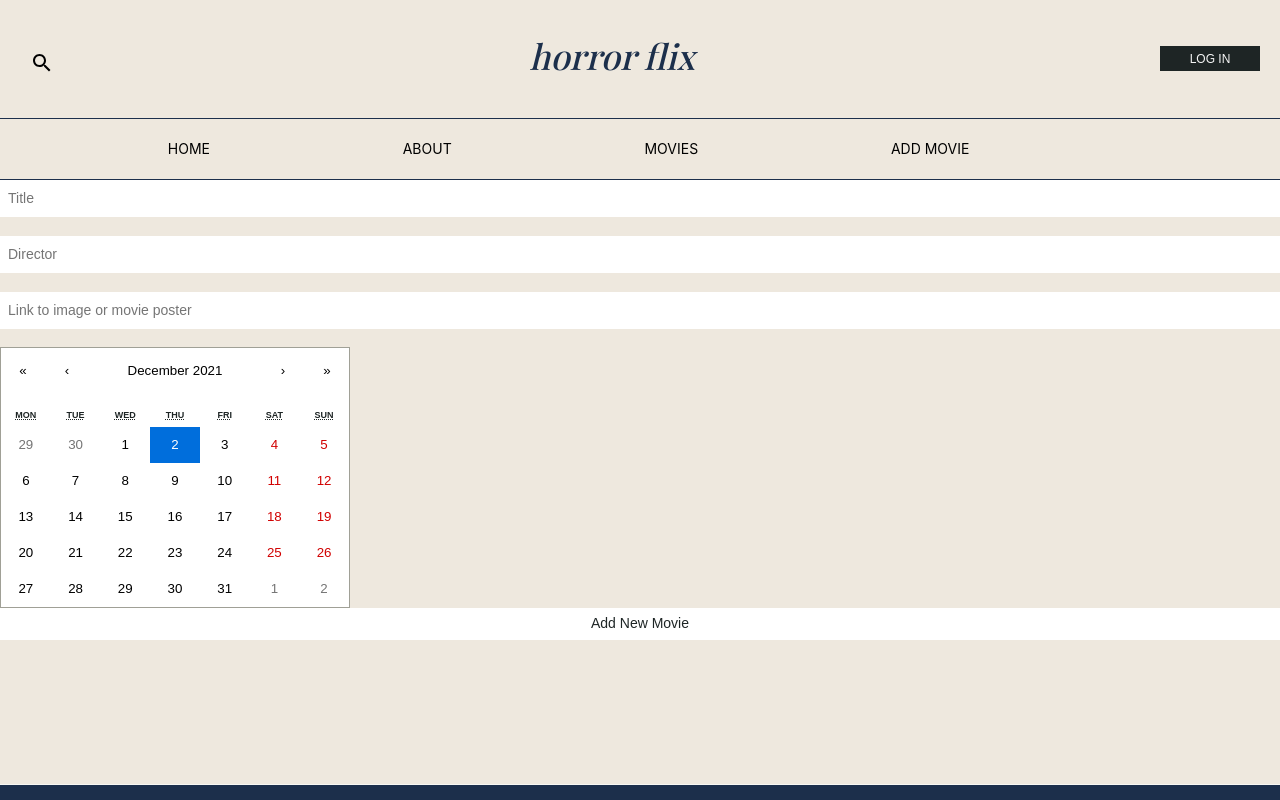
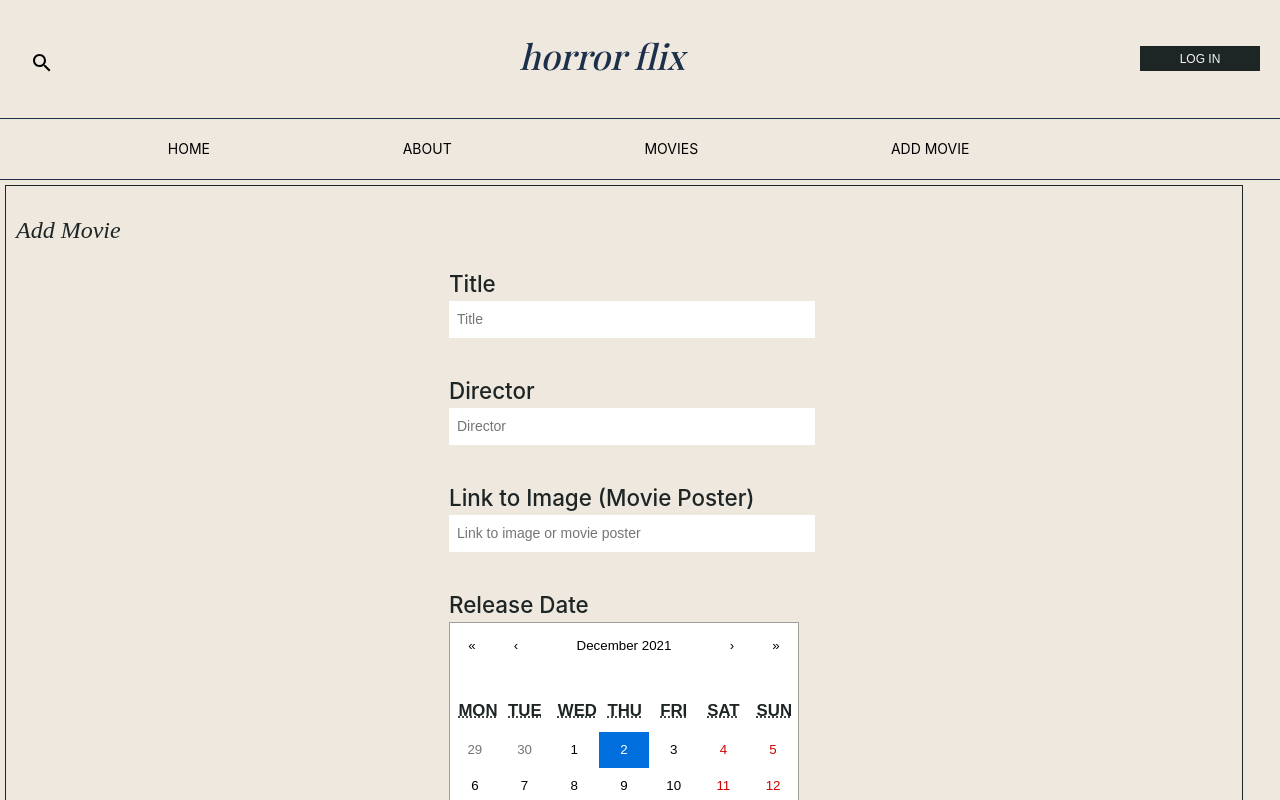
Before and after one commit to JLPinthecity/horror-movies-frontend, a React (Create React App) app: page /horror_movies/new in a window 1280 px wide. Shown: the top 800 px of the page. Built offline with nearby package versions, Linux system fonts and the light colour scheme; no server answers; a web font is replaced by a local one.

Commit message:
add styling to new movie form

```diff
--- a/src/App.css
+++ b/src/App.css
@@ -48,7 +48,7 @@ input {
     justify-content: center;
     background-color: #1e2525;
     border: none;
-    width: 100px;
+    width: 120px;
     padding: 3px 8px;
     margin: 20px;
     font-size: 12px;
--- a/src/components/NavBar.css
+++ b/src/components/NavBar.css
@@ -137,12 +137,12 @@
     flex-direction: row;
     align-content: center;
     justify-content: space-between;
-    width: 100%;
+    width: 100vw;
 }
 
 .menu-title {
     justify-content: flex-start;
-    margin: 10px;
+    margin: 16px;
 }
 
 .menu-close {
--- /dev/null
+++ b/src/components/NewMovieForm.css
@@ -0,0 +1,22 @@
+.movieFormWrapper {
+    align-content: center;
+}
+
+.movieFormContainer {
+    width: 95vw;
+    display: flex;
+    flex-direction: column;
+    justify-content: flex-start;
+    align-items: center;
+    font-size: 1.4rem;
+    font-weight: 500;
+    border: 1px solid;
+    margin: 5px;
+    padding:10px;
+}
+
+.movieFormContainer .primary-button {
+    width: 100%;
+    margin:0px;
+    align-content: center;
+}
--- a/src/components/NewMovieForm.js
+++ b/src/components/NewMovieForm.js
@@ -4,7 +4,8 @@ import { updateNewMovieForm } from '../actions/newMovieForm';
 import { postNewMovie } from '../actions/newMovieForm';
 import { updateDate } from '../actions/date';
 import Calendar from 'react-calendar';
-import 'react-calendar/dist/Calendar.css'
+import 'react-calendar/dist/Calendar.css';
+import './NewMovieForm.css'
 
 const NewTripForm = (props) => {
 
@@ -29,23 +30,46 @@ const NewTripForm = (props) => {
 
     return (
 
+        <div className="movieFormWrapper">
+
+            <div className="movieFormContainer">
+
+
+            <div className="first_row">
+                <div className="title">
+                    Add Movie
+                </div><br/><br/>
+            </div>
+
+            <div className="body">
+
                 <form onSubmit={handleSubmit}>
 
+                    <label>Title</label>
                     <input name="title" placeholder="Title" value={title} onChange={handleChange}/>
                     <br/>
+                    <label>Director</label>
                     <input name="director" placeholder="Director" value={director} onChange={handleChange}/>
                     <br/>
+                    <label>Link to Image (Movie Poster)</label>
                     <input name="poster" placeholder="Link to image or movie poster" value={poster} onChange={handleChange}/>
                     <br/>
 
+
+                    <label>Release Date</label>
                     <Calendar className="react-calendar"
                     onChange={handleDateChange}
                     value={props.date}/>
 
-            <input type="submit" value="Add New Movie"/>
+                    <br/>
+                    <input type="submit" className="primary-button" value="Add New Movie"/>
+                    <br/>
 
                 </form>
+            </div>
+        </div>
 
+        </div>
     )
 };
 
```
Lines whose indentation alone changed are shown as unchanged.
